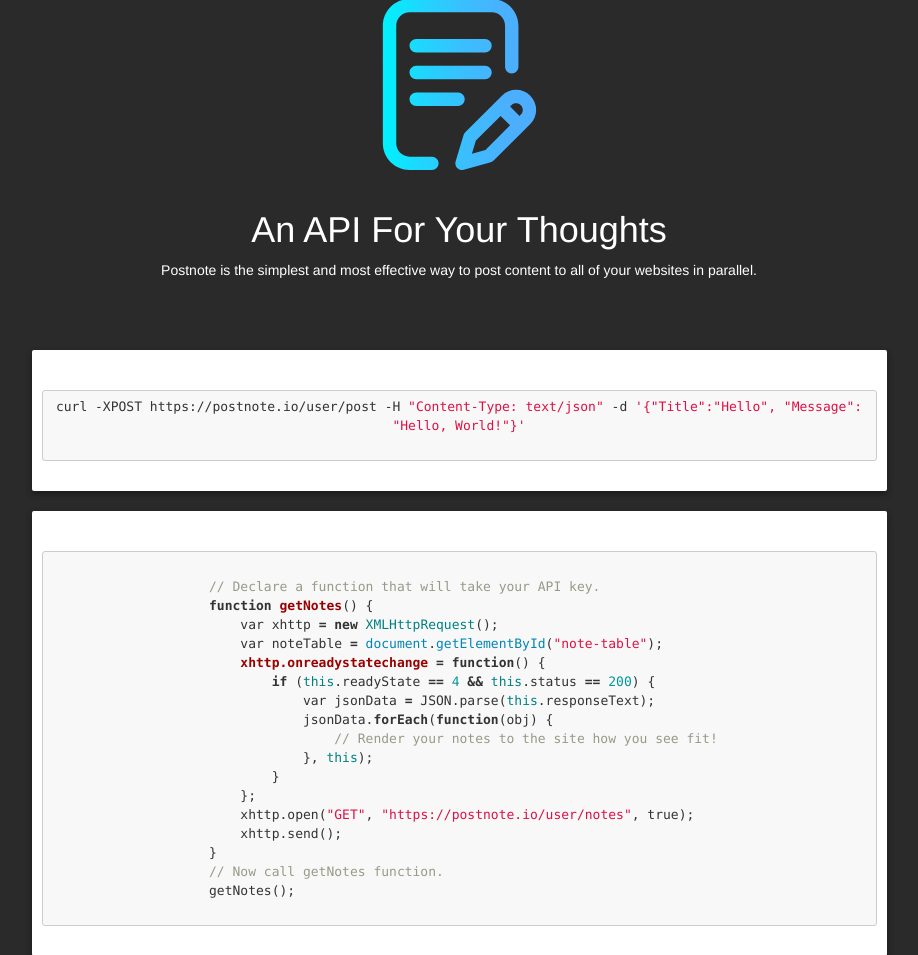
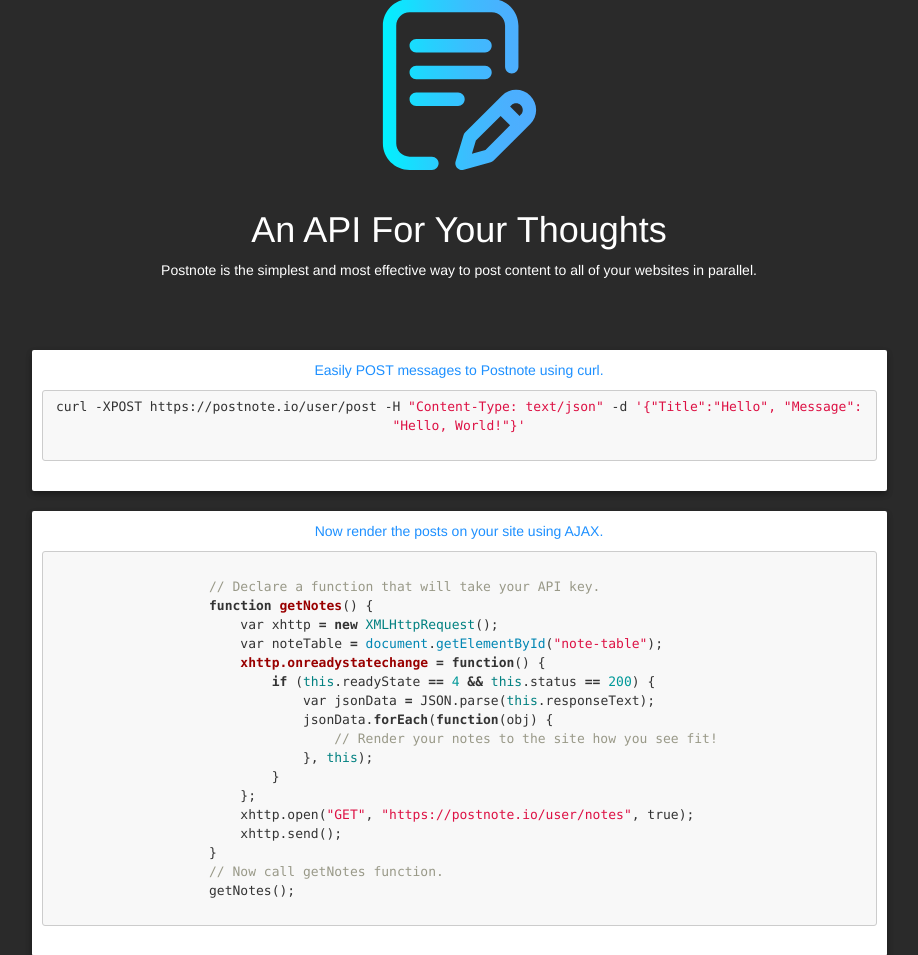
Before and after one commit to lukebrady/postnote, a PHP site: page /templates/index.html in a window 1280 px wide. Shown: the part 123-1078 px from the top of the page, without its empty margins (181-1099 px from the left). Run offline with PHP 8.4, Linux system fonts and the light colour scheme.

Commit message:
Changed the information text back to dodger blue.
Signed-off-by: Luke Brady <lbrad23105@gmail.com>

```diff
--- a/src/static/style/main.css
+++ b/src/static/style/main.css
@@ -18,6 +18,10 @@
     padding-bottom: 100px;
     color: white;
     background-color: #2A2A2A;
+}
+
+.info {
+    color: dodgerblue;
 }
 
 #footer-section {
--- a/src/templates/index.html
+++ b/src/templates/index.html
@@ -40,7 +40,7 @@
         <div class="row">
             <div class="col-md-12" align="center">
                 <div class="card card-2">
-                    <p>Easily POST messages to Postnote using curl.</p>
+                    <p class = "info">Easily POST messages to Postnote using curl.</p>
                     <pre><code class="language-bash" data-language="shell">curl -XPOST https://postnote.io/user/post -H "Content-Type: text/json" -d '{"Title":"Hello", "Message": "Hello, World!"}'
                         </code></pre>
                 </div>
@@ -49,7 +49,7 @@
         <div class="row">
             <div class="col-md-12" align="center">
                 <div class="card card-2">
-                    <p style="text-align: center">Now render the posts on your site using AJAX.</p>
+                    <p style="text-align: center" class = "info">Now render the posts on your site using AJAX.</p>
                     <pre style="text-align: left"><code class="language-javascript" data-language="javascript">
                     // Declare a function that will take your API key.
                     function getNotes() {
```
Also changed, not shown: src/static/style/monokai.css (added, +1 -0 lines).
